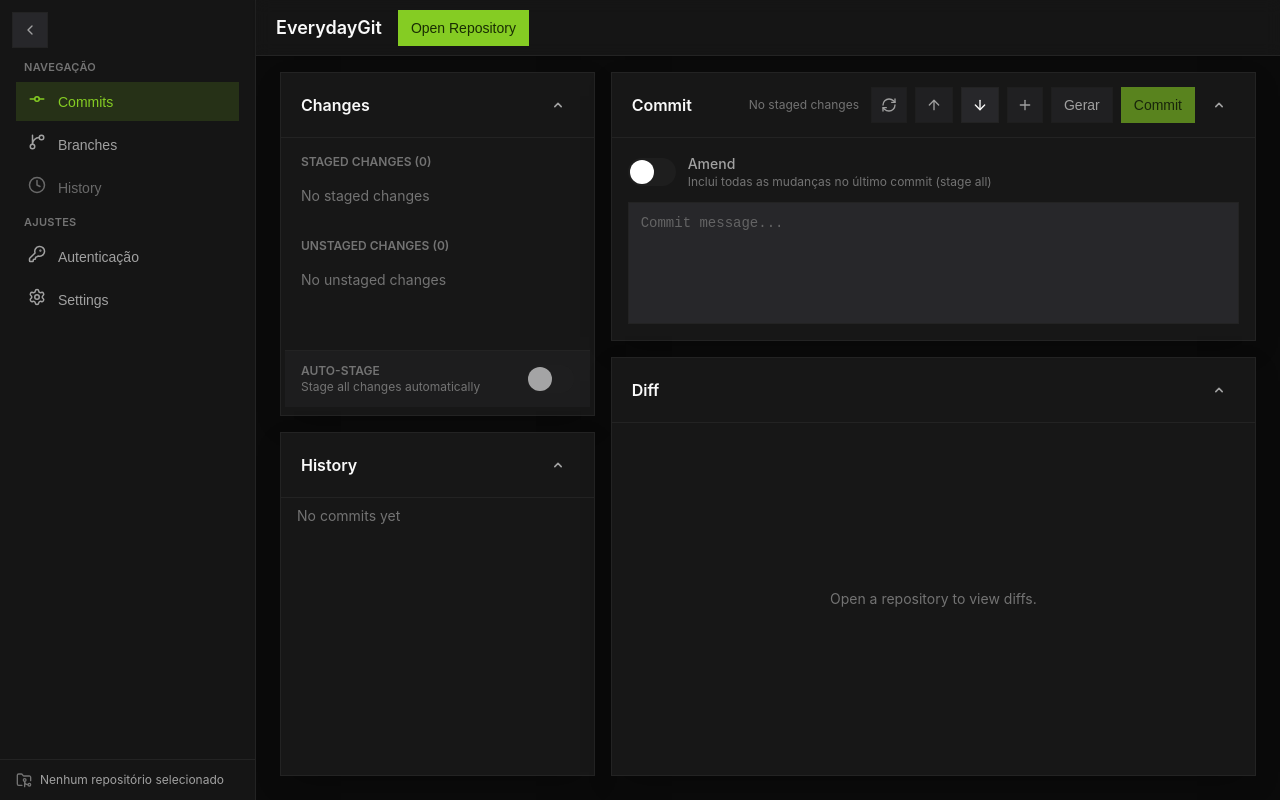
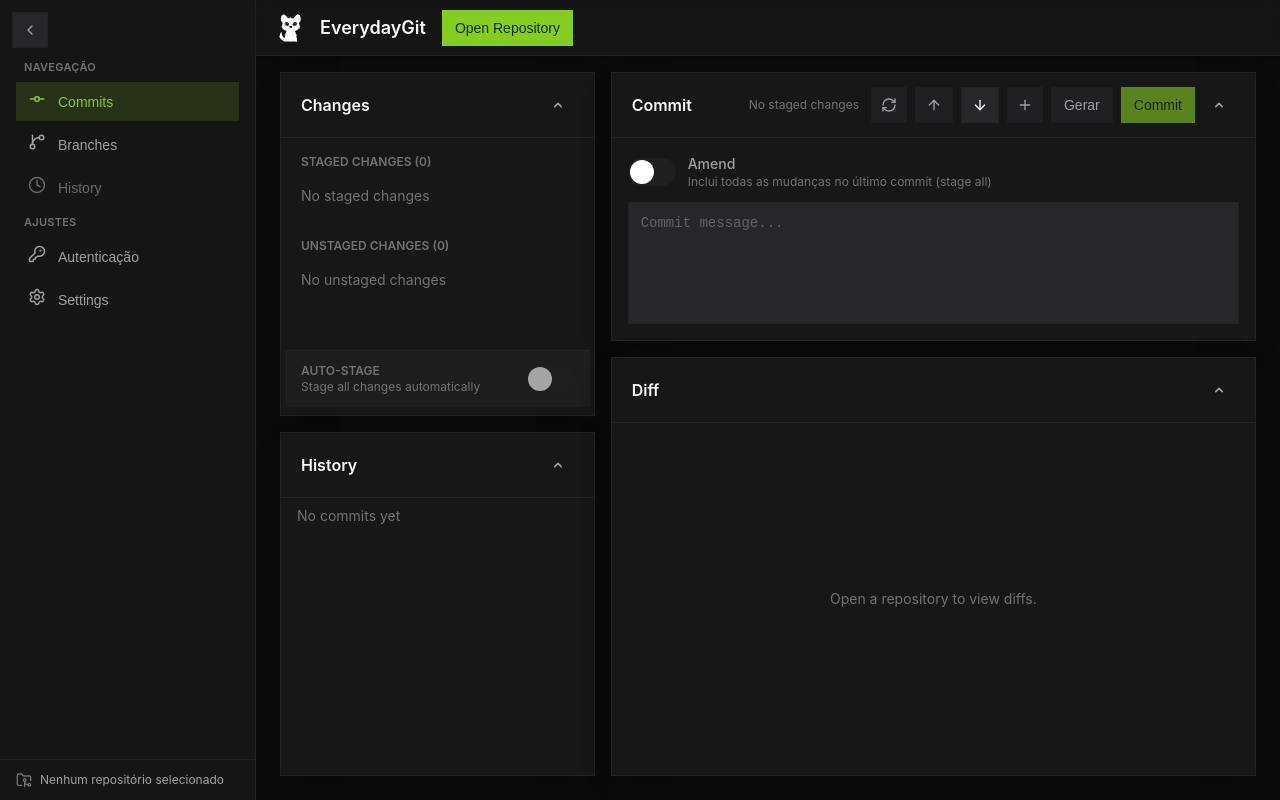
Before and after one commit to gabrielMalonso/EverydayGit, a React (Vite) app: page / in a window 1280 px wide. Built offline with nearby package versions, Linux system fonts and the light colour scheme.

Commit message:
feat: Adiciona logo ao cabeçalho da aplicação
Inclui o arquivo SVG do logo (`logo-mark.svg`) e o renderiza no componente `TopBar` para identificar a aplicação.

```diff
--- a/src/components/TopBar.tsx
+++ b/src/components/TopBar.tsx
@@ -3,6 +3,7 @@ import { open } from '@tauri-apps/plugin-dialog';
 import { invoke } from '@tauri-apps/api/core';
 import { Button, SelectMenu, SelectOption } from '../ui';
 import { Badge } from './Badge';
+import logoMark from '../assets/logo-mark.svg';
 import { PublishRepoModal } from './PublishRepoModal';
 import { useRepoStore } from '../stores/repoStore';
 import { useGitStore } from '../stores/gitStore';
@@ -133,6 +134,12 @@ export const TopBar: React.FC = () => {
   return (
     <div className="relative z-40 h-14 bg-surface1/90 backdrop-blur border-b border-border1 shadow-subtle flex items-center justify-between px-5">
       <div className="flex items-center gap-4">
+        <img
+          src={logoMark}
+          alt="EverydayGit"
+          className="h-7 w-7 object-contain"
+          draggable={false}
+        />
         <h1 className="text-lg font-semibold text-text1">EverydayGit</h1>
         {!repoPath ? (
           <Button onClick={handleSelectRepo} size="sm" variant="primary">
```
Also changed, not shown: src/assets/logo-mark.svg (added).
